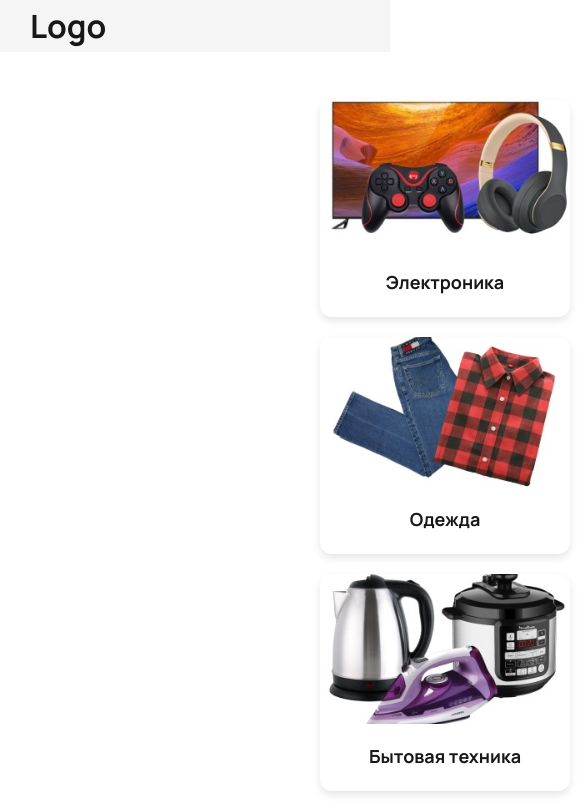
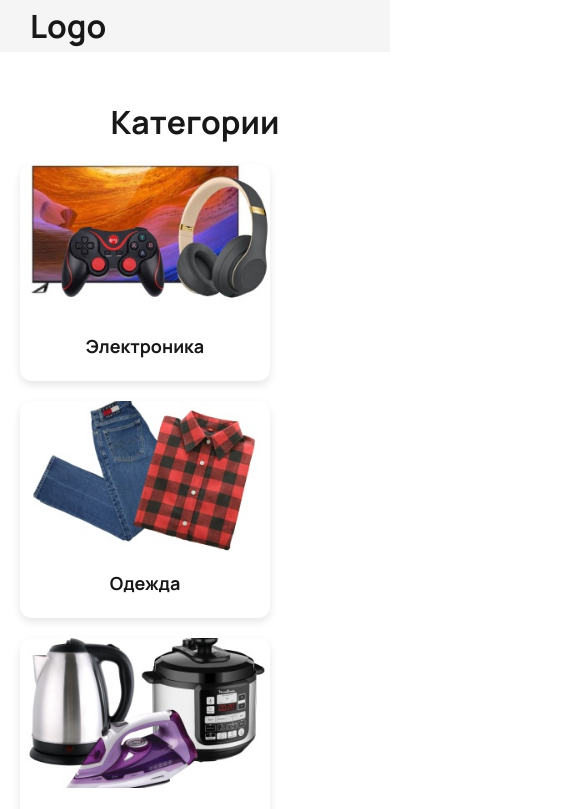
Before and after one commit to azzarett/web_dev_kbtu, a React (Vite) app: page / in a window 390 px wide. Shown: the top 809 px of the page, 585 px wide, since content can reach past the window. Built offline with nearby package versions, Linux system fonts and the light colour scheme.

Commit message:
style: update layout styles for improved responsiveness and alignment in category and product views

```diff
--- a/src/common/layouts/navigation-layout/navigation-layout.module.css
+++ b/src/common/layouts/navigation-layout/navigation-layout.module.css
@@ -10,10 +10,9 @@
 }
 
 .contentWrapper {
-  min-height: 100vh;
+  padding: 80px 0 0 0;
 
-  padding: 80px 0 0 300px;
-
-  display: grid;
-  grid-template-rows: 1fr auto;
+  display: flex;
+  flex-direction: column;
+  justify-content: center;
 }
--- a/src/modules/categories/views/categories-view/categories-view.module.css
+++ b/src/modules/categories/views/categories-view/categories-view.module.css
@@ -1,11 +1,19 @@
 .container {
+  display: flex;
+  flex-direction: column;
+  justify-content: center;
+  align-items: center;
   text-align: center;
   padding: 20px;
 }
 
+.title {
+  font-size: 2rem;
+  margin-bottom: 20px;
+}
+
 .categoriesGrid {
-  display: grid;
-  grid-template-columns: repeat(auto-fit, minmax(250px, 1fr));
+  display: flex;
+  flex-wrap: wrap;
   gap: 20px;
-  justify-content: center;
 }
--- a/src/modules/categories/views/categories-view/categories-view.tsx
+++ b/src/modules/categories/views/categories-view/categories-view.tsx
@@ -179,6 +179,7 @@ export const CategoryView = () => {
   const navigate = useNavigate();
   return (
     <div className={styles.container}>
+      <h2 className={styles.title}>Категории</h2>
       <div className={styles.categoriesGrid}>
         {categories.map((category, index) => (
           <div
--- a/src/modules/products/views/products-view/products-view.module.css
+++ b/src/modules/products/views/products-view/products-view.module.css
@@ -1,4 +1,8 @@
 .container {
+  display: flex;
+  flex-direction: column;
+  justify-content: center;
+  align-items: center;
   text-align: center;
   padding: 20px;
 }
@@ -9,8 +13,7 @@
 }
 
 .productsGrid {
-  display: grid;
-  grid-template-columns: repeat(auto-fit, minmax(250px, 1fr));
+  display: flex;
+  flex-wrap: wrap;
   gap: 20px;
-  justify-content: center;
 }
```
